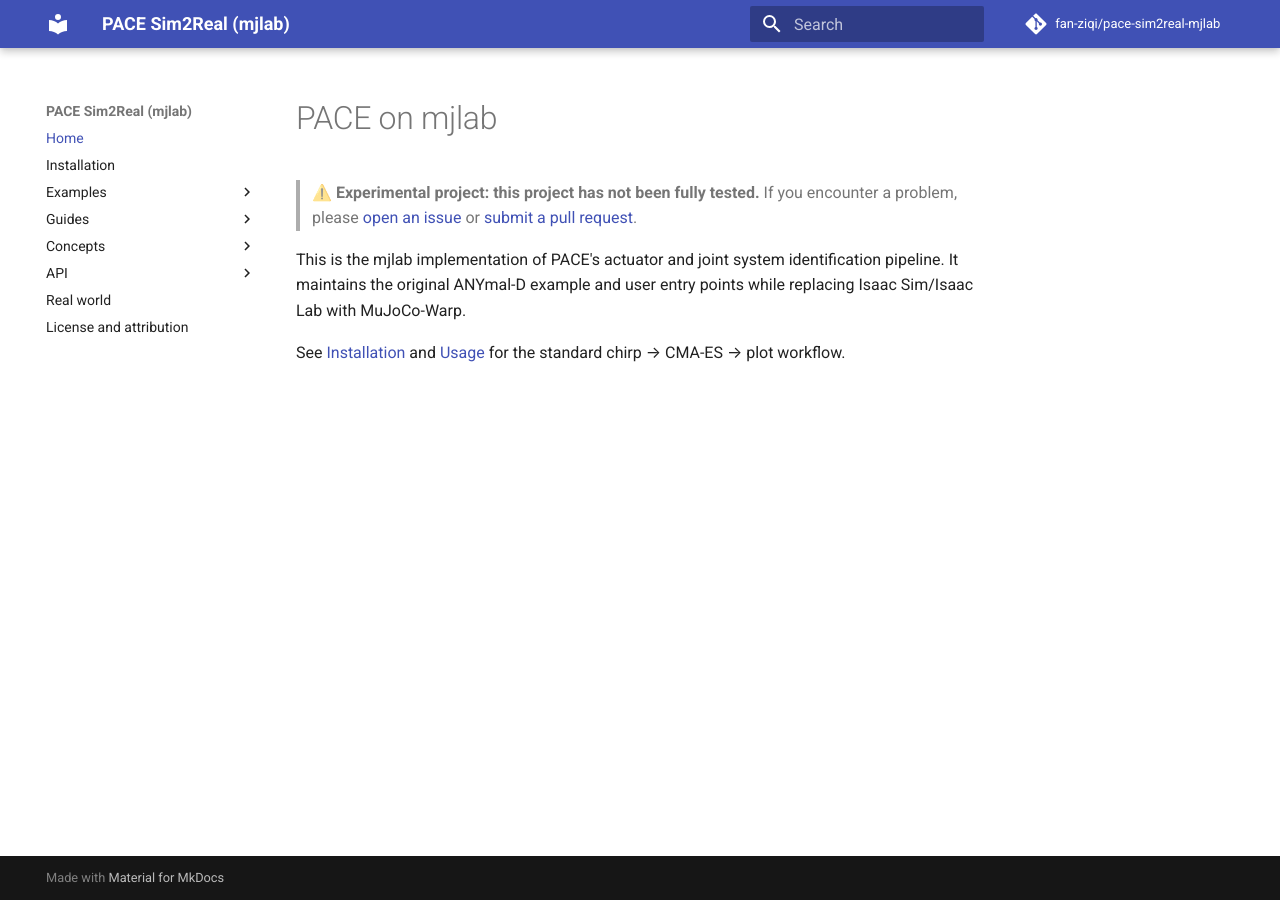
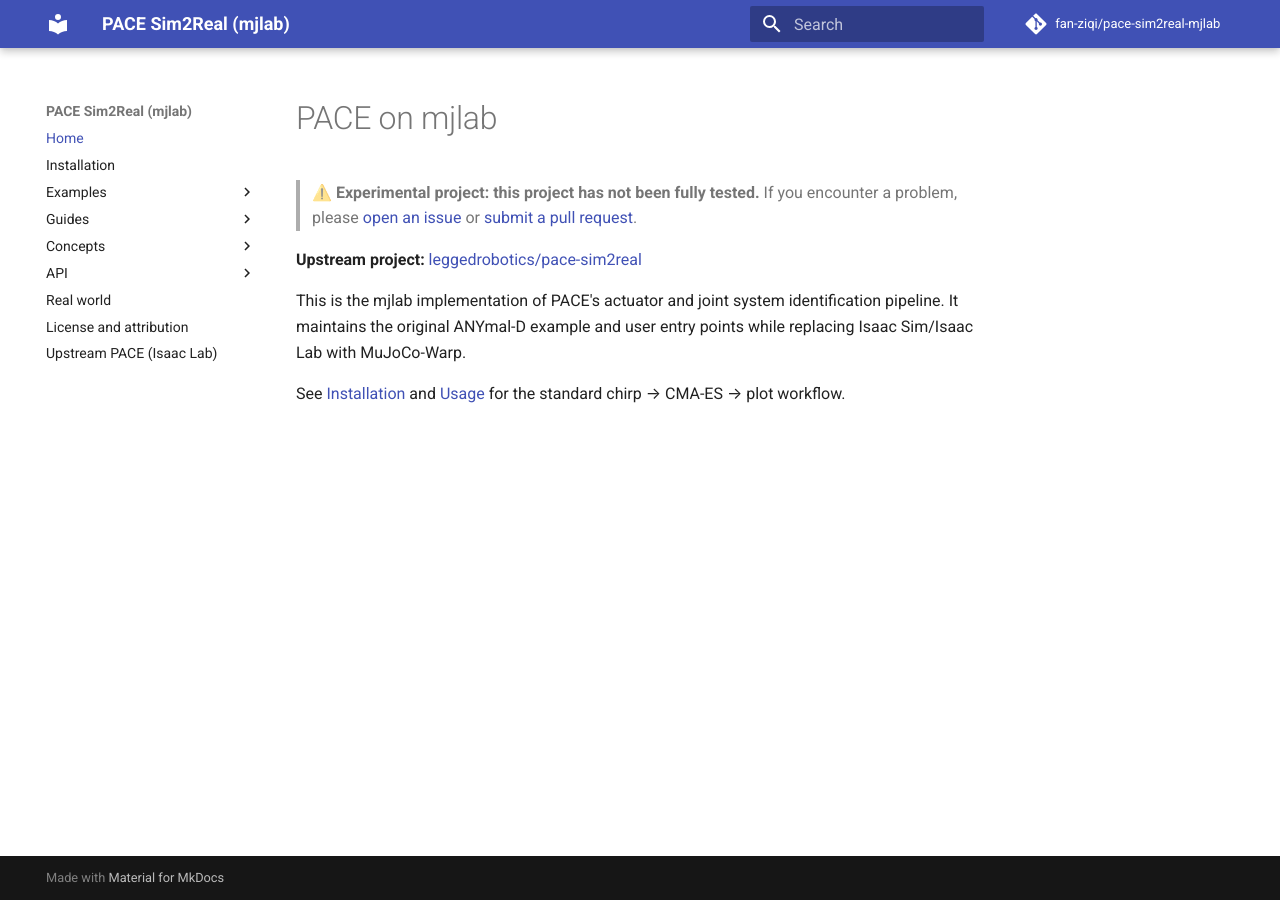
Before and after one commit to fan-ziqi/pace-sim2real-mjlab, an MkDocs documentation site: the page built from docs/index.md, in a window 1280 px wide. Built offline with MkDocs 1.6.1 and Material for MkDocs 9.7.7, drawn with Linux system fonts in a browser that asks for light colours; comment, search, counter and statistics services are not loaded.

Commit message:
Link upstream PACE project in documentation

```diff
--- a/docs/index.md
+++ b/docs/index.md
@@ -3,6 +3,8 @@
 > ⚠️ **Experimental project: this project has not been fully tested.** If you
 > encounter a problem, please [open an issue](https://github.com/fan-ziqi/pace-sim2real-mjlab/issues/new)
 > or [submit a pull request](https://github.com/fan-ziqi/pace-sim2real-mjlab/pulls).
+
+**Upstream project:** [leggedrobotics/pace-sim2real](https://github.com/leggedrobotics/pace-sim2real)
 
 This is the mjlab implementation of PACE's actuator and joint system
 identification pipeline.  It maintains the original ANYmal-D example and user
--- a/mkdocs.yml
+++ b/mkdocs.yml
@@ -24,3 +24,4 @@
       - Optimizer: api/optim.md
   - Real world: real-world.md
   - License and attribution: legal.md
+  - Upstream PACE (Isaac Lab): https://github.com/leggedrobotics/pace-sim2real
```
Also changed, not shown: README.md (+2 -0 lines).
